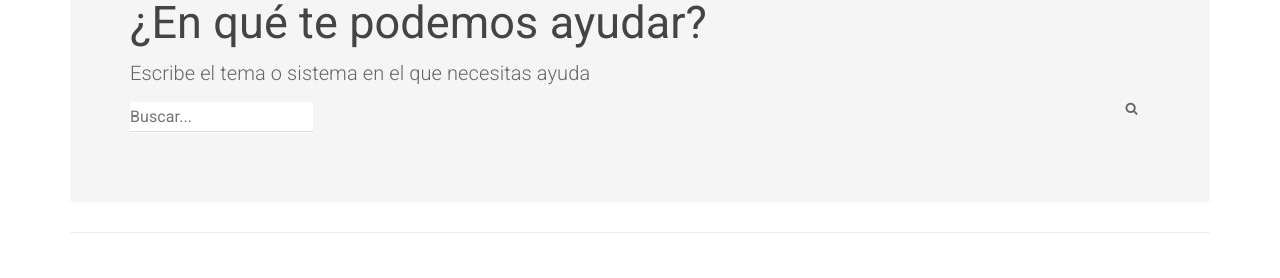
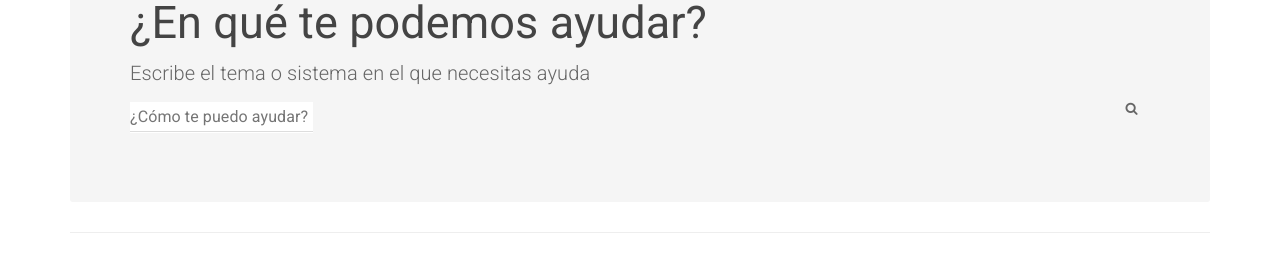
Before and after one commit to CoBachBC/centrodeayuda, a Jekyll site: the page built from docs/index.html, in a window 1280 px wide. Shown: the part 160-438 px from the top of the page. Built offline with Jekyll 4.4.1, drawn with Linux system fonts in a browser that asks for light colours.

Commit message:
Update index.html

```diff
--- a/docs/index.html
+++ b/docs/index.html
@@ -8,7 +8,7 @@ layout: default
         <p class="lead">Escribe el tema o sistema en el que necesitas ayuda</p>
         <form">
             <div class="form-group has-feedback">
-                <input type="text" id="search-box" placeholder="Buscar...">
+                <input type="text" id="search-box" placeholder="¿Cómo te puedo ayudar?">
                 <i class="fa fa-search form-control-feedback"></i>
                 <ul id="results-container"></ul>
             </div>
```
